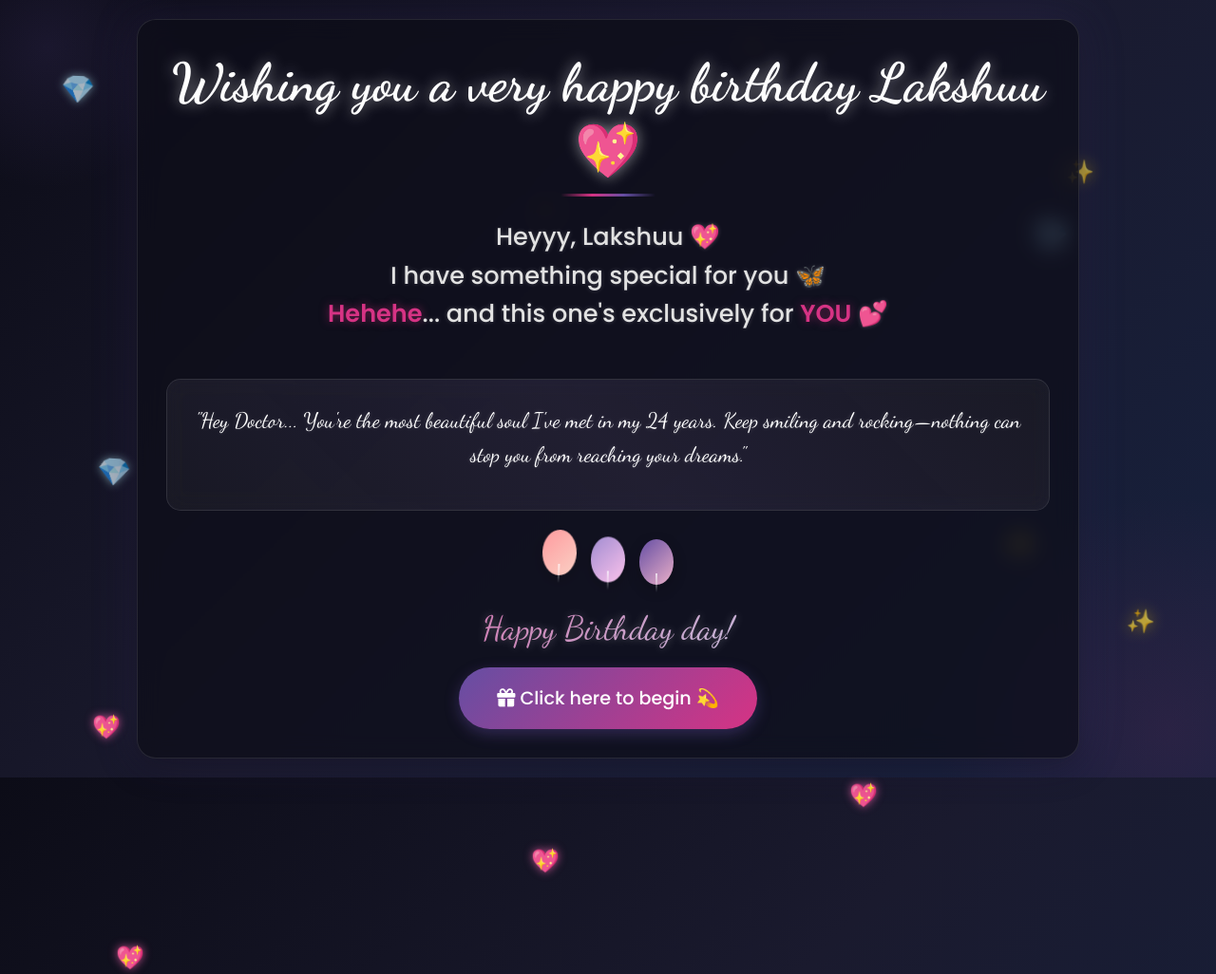
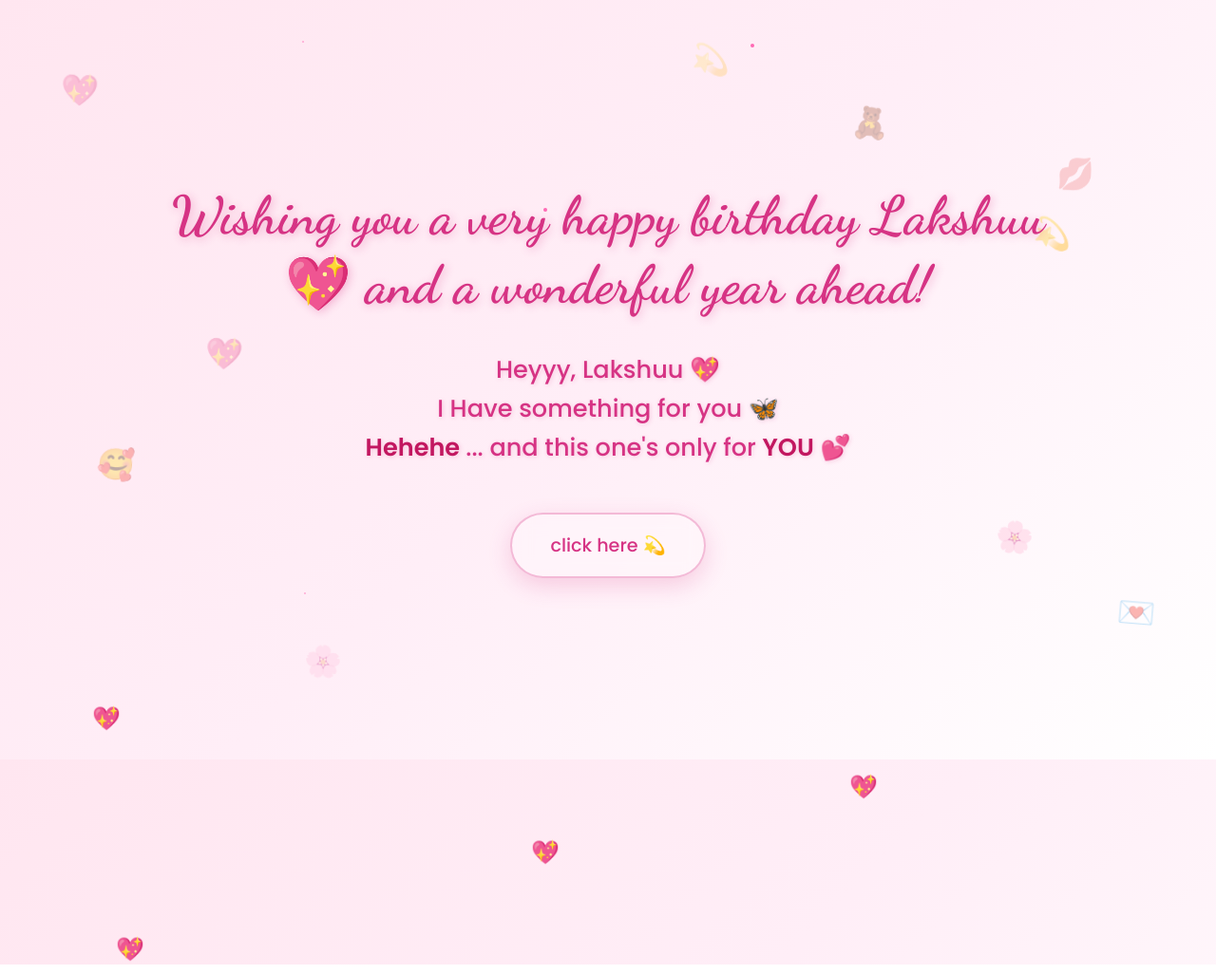
Before and after one commit to vijilakshmi31/demo_hbd_viji, a plain HTML site: page index.html in a window 1280 px wide. Shown: the whole page at 95% size. Drawn offline with Linux system fonts and the light colour scheme.

Commit message:
Update index.html

```diff
--- a/index.html
+++ b/index.html
@@ -3,9 +3,8 @@
 <head>
     <meta charset="UTF-8">
     <meta name="viewport" content="width=device-width, initial-scale=1.0">
-    <title>Happy Birthday Lakshuu | Premium Celebration</title>
+    <title>My Universe Begins With You</title>
     <link href="https://fonts.googleapis.com/css2?family=Dancing+Script:wght@400;600;700&family=Poppins:wght@300;400;500;600&display=swap" rel="stylesheet">
-    <link rel="stylesheet" href="https://cdnjs.cloudflare.com/ajax/libs/font-awesome/6.4.0/css/all.min.css">
     <style>
         * {
             margin: 0;
@@ -15,7 +14,7 @@
 
         body {
             min-height: 100vh;
-            background: linear-gradient(135deg, #0c0c17 0%, #1a1a2e 50%, #16213e 100%);
+            background: linear-gradient(135deg, #ffe6f0 0%, #ffeef7 50%, #ffffff 100%);
             font-family: 'Poppins', sans-serif;
             display: flex;
             flex-direction: column;
@@ -23,67 +22,27 @@
             align-items: center;
             overflow-x: hidden;
             position: relative;
-            color: #ffffff;
             padding: 20px;
         }
 
-        /* Premium background elements */
-        .premium-bg {
+        /* Background floating emojis */
+        .floating-emoji {
             position: absolute;
-            width: 100%;
-            height: 100%;
-            overflow: hidden;
-            z-index: 0;
-        }
-
-        .bg-circle {
-            position: absolute;
-            border-radius: 50%;
-            background: radial-gradient(circle, rgba(101, 78, 163, 0.15) 0%, transparent 70%);
-        }
-
-        .bg-circle:nth-child(1) {
-            width: 300px;
-            height: 300px;
-            top: -100px;
-            left: -100px;
-        }
-
-        .bg-circle:nth-child(2) {
-            width: 500px;
-            height: 500px;
-            bottom: -200px;
-            right: -200px;
-            background: radial-gradient(circle, rgba(214, 51, 132, 0.1) 0%, transparent 70%);
-        }
-
-        /* Floating elements */
-        .floating-element {
-            position: absolute;
+            font-size: 2rem;
+            opacity: 0.3;
             pointer-events: none;
             animation: float 6s ease-in-out infinite;
             z-index: 1;
-            opacity: 0.7;
-        }
-
-        .floating-element.diamond {
-            font-size: 1.8rem;
-            color: #b9f2ff;
-            text-shadow: 0 0 10px rgba(185, 242, 255, 0.7);
-        }
-
-        .floating-element.star {
-            font-size: 1.5rem;
-            color: #ffd700;
-            text-shadow: 0 0 15px rgba(255, 215, 0, 0.7);
         }
 
         @keyframes float {
             0%, 100% {
                 transform: translateY(0px) rotate(0deg);
+                opacity: 0.2;
             }
             50% {
                 transform: translateY(-20px) rotate(5deg);
+                opacity: 0.4;
             }
         }
 
@@ -94,110 +53,68 @@
             max-width: 1200px;
             z-index: 10;
             position: relative;
-            padding: 30px;
-            background: rgba(13, 13, 25, 0.7);
-            backdrop-filter: blur(12px);
-            border-radius: 20px;
-            border: 1px solid rgba(255, 255, 255, 0.1);
-            box-shadow: 0 10px 30px rgba(0, 0, 0, 0.3),
-                        0 0 50px rgba(101, 78, 163, 0.2);
+            padding: 20px;
         }
 
-        /* Premium title styling */
+        /* Title styling */
         .main-title {
             font-family: 'Dancing Script', cursive;
-            color: #ffffff;
+            color: #d63384;
             margin-bottom: 2rem;
-            text-shadow: 0 0 15px rgba(255, 255, 255, 0.5);
+            text-shadow: 2px 2px 10px rgba(214, 51, 132, 0.3);
             animation: fadeInUp 1.5s ease-out;
             line-height: 1.3;
-            position: relative;
-            display: inline-block;
         }
 
-        .main-title::after {
-            content: '';
-            position: absolute;
-            bottom: -10px;
-            left: 50%;
-            transform: translateX(-50%);
-            width: 100px;
-            height: 3px;
-            background: linear-gradient(90deg, transparent, #d63384, #654ea3, transparent);
-            border-radius: 3px;
-        }
-
-        /* Premium heading */
+        /* Main heading */
         .main-heading {
             font-family: 'Poppins', sans-serif;
-            color: #e2e2e2;
+            color: #d63384;
             margin-bottom: 3rem;
             line-height: 1.6;
             font-weight: 500;
             animation: fadeInUp 2s ease-out;
-            text-shadow: 0 0 5px rgba(255, 255, 255, 0.2);
+            text-shadow: 1px 1px 5px rgba(214, 51, 132, 0.2);
         }
 
         .main-heading strong {
             font-weight: 600;
-            color: #d63384;
-            text-shadow: 0 0 10px rgba(214, 51, 132, 0.5);
+            color: #c21760;
         }
 
-        /* Premium button styling */
+        /* Button styling */
         .journey-btn {
-            background: linear-gradient(135deg, #654ea3 0%, #d63384 100%);
-            border: none;
+            background: rgba(255, 255, 255, 0.25);
+            backdrop-filter: blur(10px);
+            border: 2px solid rgba(214, 51, 132, 0.3);
             border-radius: 50px;
             padding: 18px 40px;
             font-family: 'Poppins', sans-serif;
             font-weight: 500;
-            color: white;
+            color: #d63384;
             cursor: pointer;
             transition: all 0.3s ease;
-            box-shadow: 0 5px 15px rgba(101, 78, 163, 0.4);
+            box-shadow: 0 8px 25px rgba(214, 51, 132, 0.2);
             animation: fadeInUp 2.5s ease-out;
             text-decoration: none;
             display: inline-block;
-            position: relative;
-            overflow: hidden;
-            z-index: 1;
-        }
-
-        .journey-btn::before {
-            content: '';
-            position: absolute;
-            top: 0;
-            left: 0;
-            width: 100%;
-            height: 100%;
-            background: linear-gradient(135deg, #d63384 0%, #654ea3 100%);
-            opacity: 0;
-            transition: opacity 0.3s ease;
-            z-index: -1;
         }
 
         .journey-btn:hover {
+            background: rgba(214, 51, 132, 0.1);
+            border-color: #d63384;
+            box-shadow: 0 12px 35px rgba(214, 51, 132, 0.4);
             transform: translateY(-3px);
-            box-shadow: 0 8px 25px rgba(214, 51, 132, 0.5);
+            color: #c21760;
         }
 
-        .journey-btn:hover::before {
-            opacity: 1;
-        }
-
-        .journey-btn:active {
-            transform: translateY(1px);
-        }
-
-        /* Premium floating hearts */
+        /* Floating hearts animation */
         .heart {
             position: absolute;
             color: #ff69b4;
             animation: floatUp 4s linear infinite;
             opacity: 0;
             z-index: 1;
-            text-shadow: 0 0 10px rgba(255, 105, 180, 0.7);
         }
 
         @keyframes floatUp {
@@ -224,10 +141,9 @@
             position: absolute;
             width: 4px;
             height: 4px;
-            background: #ffd700;
+            background: #ff69b4;
             border-radius: 50%;
             animation: sparkle 3s linear infinite;
-            box-shadow: 0 0 10px #ffd700;
         }
 
         @keyframes sparkle {
@@ -253,112 +169,12 @@
             }
         }
 
-        /* Premium message box */
-        .premium-message {
-            background: rgba(255, 255, 255, 0.05);
-            border-radius: 15px;
-            padding: 25px;
-            margin: 30px 0;
-            backdrop-filter: blur(10px);
-            border: 1px solid rgba(255, 255, 255, 0.1);
-            position: relative;
-            overflow: hidden;
-        }
-
-        .premium-message::before {
-            content: '';
-            position: absolute;
-            top: 0;
-            left: 0;
-            width: 100%;
-            height: 100%;
-            background: linear-gradient(45deg, transparent, rgba(101, 78, 163, 0.1), transparent);
-            z-index: 0;
-        }
-
-        .message-text {
-            font-family: 'Dancing Script', cursive;
-            color: #ffffff;
-            line-height: 1.6;
-            margin-bottom: 15px;
-            font-size: 1.4rem;
-            position: relative;
-            z-index: 1;
-            text-shadow: 0 0 5px rgba(255, 255, 255, 0.2);
-        }
-
-        .signature {
-            font-style: italic;
-            color: #b9f2ff;
-            font-weight: bold;
-            font-size: 1.2rem;
-            text-shadow: 0 0 10px rgba(185, 242, 255, 0.7);
-            position: relative;
-            z-index: 1;
-        }
-
-        /* Premium balloons */
-        .balloons {
-            display: flex;
-            justify-content: center;
-            gap: 15px;
-            margin: 25px 0;
-        }
-
-        .balloon {
-            width: 36px;
-            height: 48px;
-            border-radius: 50%;
-            position: relative;
-            animation: float 4s ease-in-out infinite;
-            box-shadow: 0 5px 15px rgba(0, 0, 0, 0.2);
-        }
-
-        .balloon:before {
-            content: "";
-            position: absolute;
-            bottom: -8px;
-            left: 50%;
-            transform: translateX(-50%);
-            width: 2px;
-            height: 20px;
-            background: linear-gradient(to bottom, rgba(255, 255, 255, 0.7), transparent);
-        }
-
-        .balloon:nth-child(1) {
-            background: linear-gradient(135deg, #ff9a9e, #fad0c4);
-            animation-delay: 0s;
-        }
-
-        .balloon:nth-child(2) {
-            background: linear-gradient(135deg, #a18cd1, #fbc2eb);
-            animation-delay: 0.5s;
-        }
-
-        .balloon:nth-child(3) {
-            background: linear-gradient(135deg, #654ea3, #eaafc8);
-            animation-delay: 1s;
-        }
-
-        /* Birthday text */
-        .birthday-text {
-            font-family: 'Dancing Script', cursive;
-            color: #ffffff;
-            margin: 20px 0;
-            text-shadow: 0 0 10px rgba(255, 255, 255, 0.3);
-            font-size: 2.2rem;
-            background: linear-gradient(135deg, #d63384, #b9f2ff);
-            -webkit-background-clip: text;
-            -webkit-text-fill-color: transparent;
-            position: relative;
-        }
-
         /* ========== RESPONSIVE DESIGN ========== */
 
         /* Mobile Devices (up to 767px) */
         @media (max-width: 767px) {
-            .container {
-                padding: 20px;
+            .floating-emoji {
+                font-size: 1.5rem;
             }
 
             .main-title {
@@ -380,21 +196,18 @@
                 font-size: 1.2rem;
             }
 
-            .message-text {
-                font-size: 1.2rem;
-            }
-
-            .birthday-text {
-                font-size: 1.7rem;
-            }
-
-            .floating-element {
-                font-size: 1.2rem;
+            /* Reduce number of floating elements for performance */
+            .floating-emoji:nth-child(n+7) {
+                display: none;
             }
         }
 
         /* Tablet Devices (768px to 1023px) */
         @media (min-width: 768px) and (max-width: 1023px) {
+            .floating-emoji {
+                font-size: 1.8rem;
+            }
+
             .main-title {
                 font-size: 3rem;
             }
@@ -419,6 +232,10 @@
 
         /* Laptop/Desktop Devices (1024px and above) */
         @media (min-width: 1024px) {
+            .floating-emoji {
+                font-size: 2rem;
+            }
+
             .main-title {
                 font-size: 3.5rem;
             }
@@ -457,10 +274,17 @@
             }
         }
 
+        /* Ultra-wide Screens (2000px and above) */
+        @media (min-width: 2000px) {
+            .container {
+                max-width: 60%;
+            }
+        }
+
         /* Landscape orientation for mobile */
         @media (max-height: 500px) and (orientation: landscape) {
             .container {
-                padding: 15px;
+                padding: 10px;
             }
 
             .main-title {
@@ -488,59 +312,48 @@
         @media (hover: none) and (pointer: coarse) {
             .journey-btn:hover {
                 transform: none;
+                background: rgba(255, 255, 255, 0.25);
             }
 
             .journey-btn:active {
+                background: rgba(214, 51, 132, 0.1);
                 transform: scale(0.95);
             }
         }
     </style>
 </head>
 <body>
-    <!-- Premium background elements -->
-    <div class="premium-bg">
-        <div class="bg-circle"></div>
-        <div class="bg-circle"></div>
-
-        <div class="floating-element diamond" style="top: 10%; left: 5%;">💎</div>
-        <div class="floating-element star" style="top: 20%; right: 10%;">✨</div>
-        <div class="floating-element diamond" style="top: 60%; left: 8%;">💎</div>
-        <div class="floating-element star" style="top: 70%; right: 15%;">✨</div>
-        <div class="floating-element diamond" style="top: 30%; left: 85%;">💎</div>
-        <div class="floating-element star" style="top: 80%; right: 5%;">✨</div>
-    </div>
+    <!-- Background floating emojis -->
+    <div class="floating-emoji" style="top: 10%; left: 5%;">💖</div>
+    <div class="floating-emoji" style="top: 20%; right: 10%;">💋</div>
+    <div class="floating-emoji" style="top: 60%; left: 8%;">🥰</div>
+    <div class="floating-emoji" style="top: 70%; right: 15%;">🌸</div>
+    <div class="floating-emoji" style="top: 30%; left: 85%;">💫</div>
+    <div class="floating-emoji" style="top: 80%; right: 5%;">💌</div>
+    <div class="floating-emoji" style="top: 15%; left: 70%;">🧸</div>
+    <div class="floating-emoji" style="top: 45%; right: 80%;">💖</div>
+    <div class="floating-emoji" style="top: 85%; left: 25%;">🌸</div>
+    <div class="floating-emoji" style="top: 5%; right: 40%;">💫</div>
 
     <!-- Main content -->
     <div class="container">
-        <h1 class="main-title">Wishing you a very happy birthday Lakshuu💖</h1>
+        <h1 class="main-title">Wishing you a very happy birthday Lakshuu💖 and a wonderful year ahead!</h1>
 
         <div class="main-heading">
             Heyyy, Lakshuu 💖<br>
-            I have something special for you 🦋<br>
-            <strong>Hehehe</strong>... and this one's exclusively for <strong>YOU</strong> 💕
+            I Have something for you 🦋<br>
+            <strong>Hehehe </strong>... and this one's only for <strong>YOU</strong> 💕
         </div>
 
-        <div class="premium-message">
-            <p class="message-text">"Hey Doctor... You're the most beautiful soul I've met in my 24 years. Keep smiling and rocking—nothing can stop you from reaching your dreams."</p>
-
-        </div>
-
-        <div class="balloons">
-            <div class="balloon"></div>
-            <div class="balloon"></div>
-            <div class="balloon"></div>
-        </div>
-
-        <div class="birthday-text">Happy Birthday day!</div>
-
         <button class="journey-btn" onclick="startJourney()">
-            <i class="fas fa-gift"></i> Click here to begin 💫
+            click here 💫
         </button>
     </div>
 
     <!-- Background music (soft romantic instrumental) -->
     <audio id="bgMusic" loop>
         <source src="birthday.mp4" type="audio/mpeg">
+        <!-- Fallback for browsers that don't support the audio element -->
     </audio>
 
     <script>
@@ -608,10 +421,28 @@
             }
         }
 
-        // Add floating element animation variety
-        document.querySelectorAll('.floating-element').forEach((element, index) => {
-            element.style.animationDelay = (index * 0.5) + 's';
-            element.style.animationDuration = (4 + Math.random() * 4) + 's';
+        // Add some interactive sparkles on mouse move (desktop only)
+        if (window.innerWidth >= 768) {
+            document.addEventListener('mousemove', (e) => {
+                if (Math.random() > 0.8) {
+                    const sparkle = document.createElement('div');
+                    sparkle.className = 'sparkle';
+                    sparkle.style.left = e.clientX + 'px';
+                    sparkle.style.top = e.clientY + 'px';
+                    sparkle.style.position = 'fixed';
+                    document.body.appendChild(sparkle);
+
+                    setTimeout(() => {
+                        sparkle.remove();
+                    }, 3000);
+                }
+            });
+        }
+
+        // Add floating emoji animation variety
+        document.querySelectorAll('.floating-emoji').forEach((emoji, index) => {
+            emoji.style.animationDelay = (index * 0.5) + 's';
+            emoji.style.animationDuration = (4 + Math.random() * 4) + 's';
         });
 
         // Initialize on load
```
